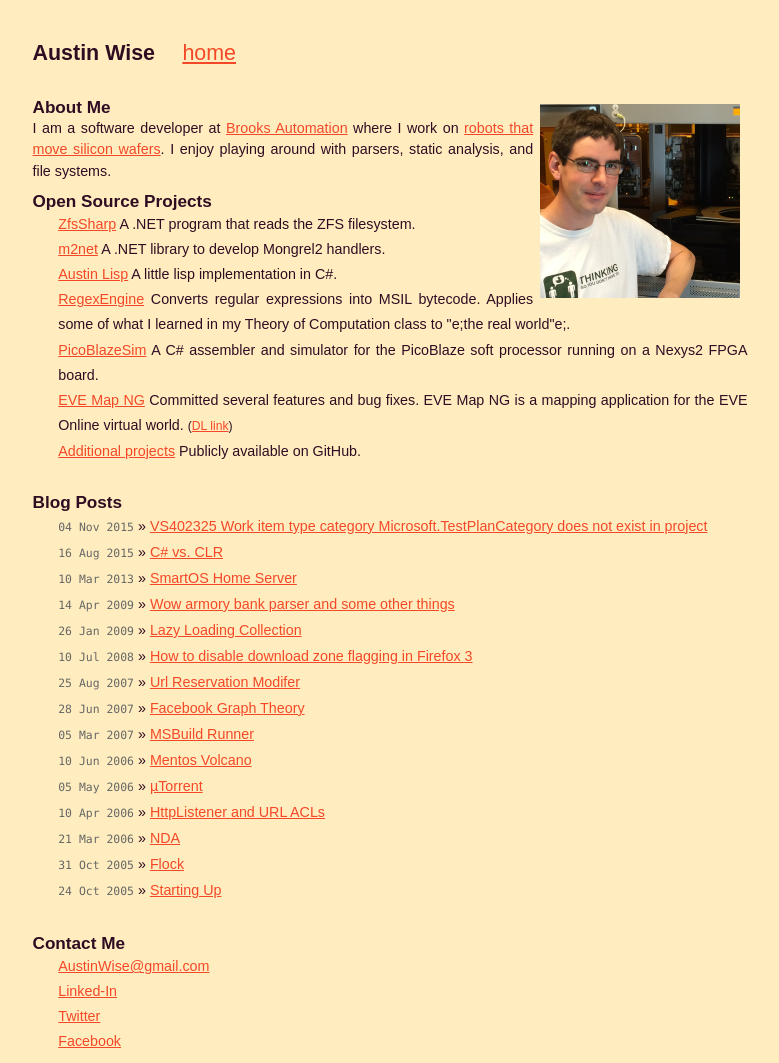
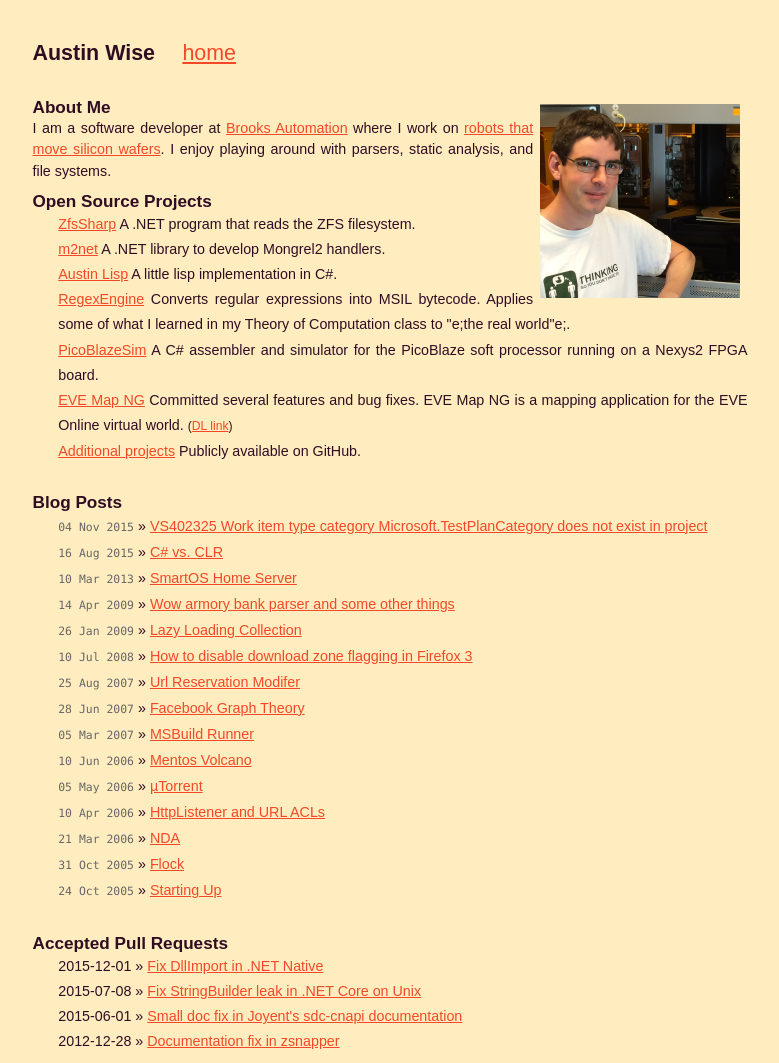
Before and after one commit to AustinWise/austinwise.github.com, a Jekyll site: the page built from index.html, in a window 1280 px wide. Shown: the top 1063 px of the page, without its empty margins (250-1029 px from the left). Built offline with Jekyll 4.4.1, drawn with Linux system fonts in a browser that asks for light colours; Markdown is read by kramdown in place of the engine named in the settings; grey boxes are pictures that could not be loaded.

Commit message:
Add pull requests list.

```diff
--- /dev/null
+++ b/_data/pull_requests.csv
@@ -0,0 +1,5 @@
+date,title,url
+2015-12-01,Fix DllImport in .NET Native,https://github.com/dotnet/corert/pull/450
+2015-07-08,Fix StringBuilder leak in .NET Core on Unix,https://github.com/dotnet/corefx/pull/2277
+2015-06-01,Small doc fix in Joyent's sdc-cnapi documentation,https://github.com/joyent/sdc-cnapi/pull/4
+2012-12-28,Documentation fix in zsnapper,https://github.com/calmh/zsnapper.old/pull/1
--- a/index.html
+++ b/index.html
@@ -32,6 +32,13 @@ title: Home
 	{% endfor %}
 </ul>
 
+<h2>Accepted Pull Requests</h2>
+<ul class="posts">
+	{% for pull in site.data.pull_requests %}
+		<li>{{ pull.date }} &raquo; <a href="{{ pull.url }}">{{ pull.title }}</a></li>
+	{% endfor %}
+</ul>
+
 <h2>Contact Me</h2>
 <ul class="posts">
 	<li><a rel="me" href="mailto:AustinWise@gmail.com">AustinWise@gmail.com</a></li>
```
